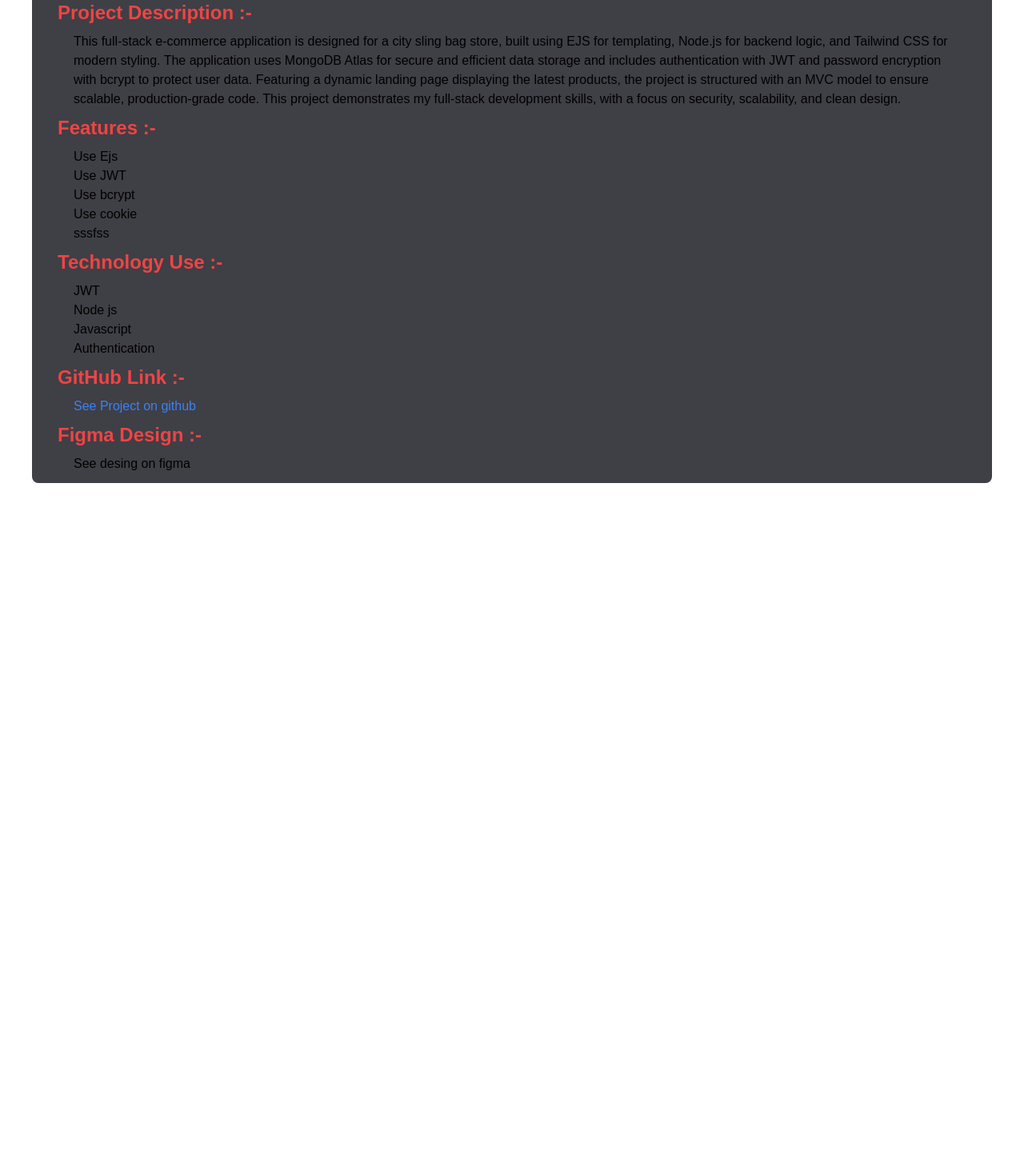
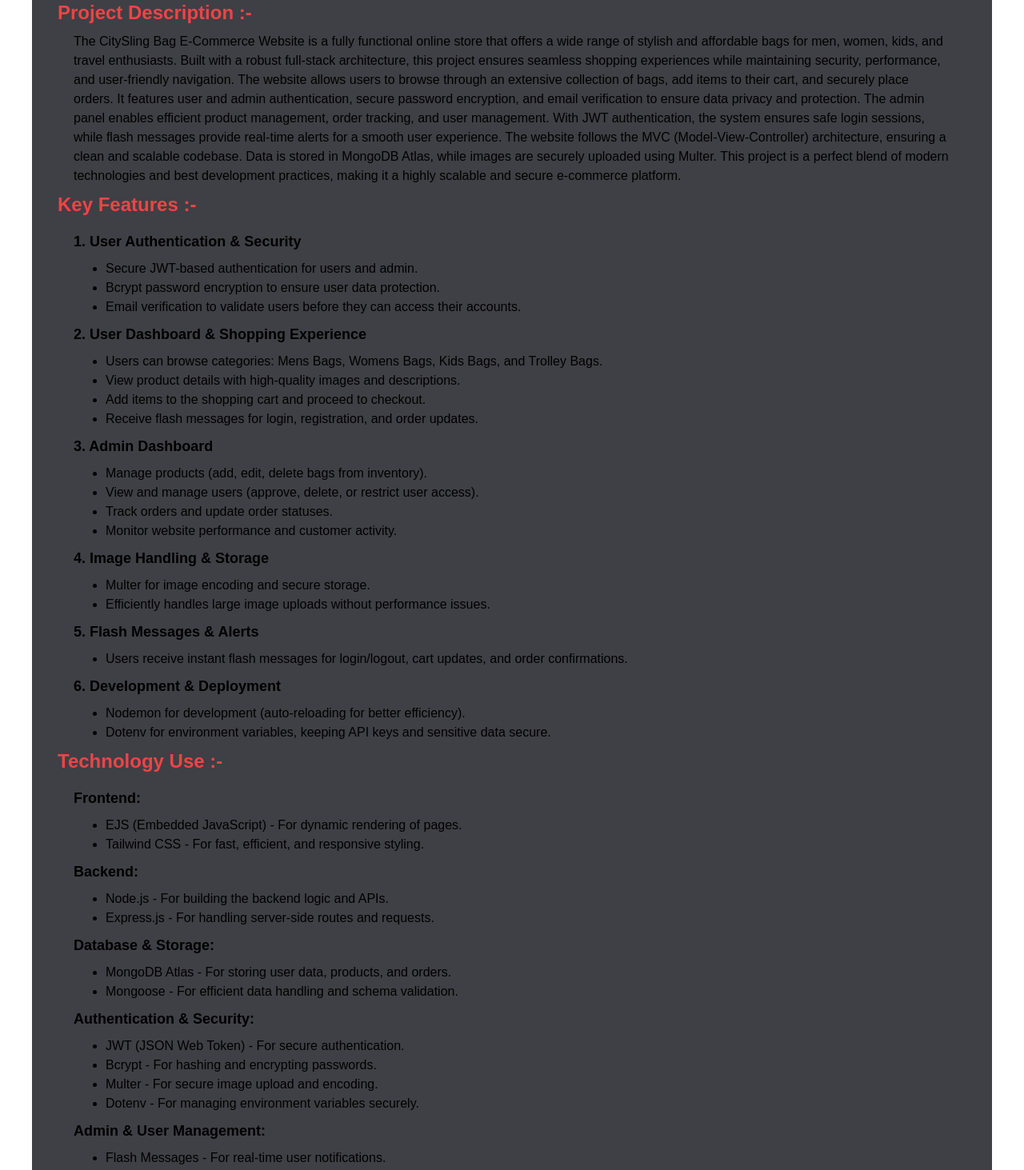
Before and after one commit to abhijit84842/Abhijit_Portfolio, a Next.js app: page /pages/projectall/overview/cityslingoverview in a window 1280 px wide. Shown: the part 860-2323 px from the top of the page at 80% size. Before the commit the page ends 1504 px from the top, so only its background shows below. Built offline with nearby package versions, Linux system fonts and the light colour scheme.

Commit message:
add project all details in ui

```diff
--- a/app/components/ProjectsOverview/CitySling.js
+++ b/app/components/ProjectsOverview/CitySling.js
@@ -320,55 +320,197 @@ const CitySling = () => {
           </h2>
           <div className="description px-10">
             <p>
-              This full-stack e-commerce application is designed for a city
-              sling bag store, built using EJS for templating, Node.js for
-              backend logic, and Tailwind CSS for modern styling. The
-              application uses MongoDB Atlas for secure and efficient data
-              storage and includes authentication with JWT and password
-              encryption with bcrypt to protect user data. Featuring a dynamic
-              landing page displaying the latest products, the project is
-              structured with an MVC model to ensure scalable, production-grade
-              code. This project demonstrates my full-stack development skills,
-              with a focus on security, scalability, and clean design.
+              The CitySling Bag E-Commerce Website is a fully functional online
+              store that offers a wide range of stylish and affordable bags for
+              men, women, kids, and travel enthusiasts. Built with a robust
+              full-stack architecture, this project ensures seamless shopping
+              experiences while maintaining security, performance, and
+              user-friendly navigation. The website allows users to browse
+              through an extensive collection of bags, add items to their cart,
+              and securely place orders. It features user and admin
+              authentication, secure password encryption, and email verification
+              to ensure data privacy and protection. The admin panel enables
+              efficient product management, order tracking, and user management.
+              With JWT authentication, the system ensures safe login sessions,
+              while flash messages provide real-time alerts for a smooth user
+              experience. The website follows the MVC (Model-View-Controller)
+              architecture, ensuring a clean and scalable codebase. Data is
+              stored in MongoDB Atlas, while images are securely uploaded using
+              Multer. This project is a perfect blend of modern technologies and
+              best development practices, making it a highly scalable and secure
+              e-commerce platform.
             </p>
           </div>
         </div>
         <div className="project-features">
           <h2 className="text-2xl font-semibold text-red-500 py-2 pl-5">
-            Features :-
+            Key Features :-
           </h2>
-          <ul className="ml-10">
-            <li>Use Ejs</li>
-            <li>Use JWT </li>
-            <li>Use bcrypt</li>
-            <li>Use cookie</li>
-            <li>sssfss</li>
+          <ul className="ml-10 list-disc mt-2">
+            <h3 className="text-lg font-semibold mb-2">
+              1. User Authentication & Security
+            </h3>
+            <li className="ml-10">
+              Secure JWT-based authentication for users and admin.
+            </li>
+            <li className="ml-10">
+              Bcrypt password encryption to ensure user data protection.
+            </li>
+            <li className="ml-10">
+              Email verification to validate users before they can access their
+              accounts.
+            </li>
+          </ul>
+          <ul className="ml-10 list-disc mt-2">
+            <h3 className="text-lg font-semibold mb-2">
+              2. User Dashboard & Shopping Experience
+            </h3>
+            <li className="ml-10">
+              Users can browse categories: Mens Bags, Womens Bags, Kids Bags,
+              and Trolley Bags.
+            </li>
+            <li className="ml-10">
+              View product details with high-quality images and descriptions.
+            </li>
+            <li className="ml-10">
+              Add items to the shopping cart and proceed to checkout.
+            </li>
+            <li className="ml-10">
+              Receive flash messages for login, registration, and order updates.
+            </li>
+          </ul>
+          <ul className="ml-10 list-disc mt-2">
+            <h3 className="text-lg font-semibold mb-2">3. Admin Dashboard</h3>
+            <li className="ml-10">
+              Manage products (add, edit, delete bags from inventory).
+            </li>
+            <li className="ml-10">
+              View and manage users (approve, delete, or restrict user access).
+            </li>
+            <li className="ml-10">Track orders and update order statuses.</li>
+            <li className="ml-10">
+              Monitor website performance and customer activity.
+            </li>
+          </ul>
+          <ul className="ml-10 list-disc mt-2">
+            <h3 className="text-lg font-semibold mb-2">
+              4. Image Handling & Storage
+            </h3>
+            <li className="ml-10">
+              Multer for image encoding and secure storage.
+            </li>
+            <li className="ml-10">
+              Efficiently handles large image uploads without performance
+              issues.
+            </li>
+          </ul>
+          <ul className="ml-10 list-disc mt-2">
+            <h3 className="text-lg font-semibold mb-2">
+              5. Flash Messages & Alerts
+            </h3>
+            <li className="ml-10">
+              Users receive instant flash messages for login/logout, cart
+              updates, and order confirmations.
+            </li>
+          </ul>
+          <ul className="ml-10 list-disc mt-2">
+            <h3 className="text-lg font-semibold mb-2">
+              6. Development & Deployment
+            </h3>
+            <li className="ml-10">
+              Nodemon for development (auto-reloading for better efficiency).
+            </li>
+            <li className="ml-10">
+              Dotenv for environment variables, keeping API keys and sensitive
+              data secure.
+            </li>
           </ul>
         </div>
         <div className="technology">
           <h2 className="text-2xl font-semibold text-red-500 py-2 pl-5">
             Technology Use :-
           </h2>
-          <ul className="ml-10">
-            <li>JWT</li>
-            <li>Node js</li>
-            <li>Javascript</li>
-            <li>Authentication</li>
+          <ul className="ml-10 list-disc mt-2">
+            <h3 className="text-lg font-semibold mb-2">Frontend:</h3>
+            <li className="ml-10">
+              EJS (Embedded JavaScript) - For dynamic rendering of pages.
+            </li>
+            <li className="ml-10">
+              Tailwind CSS - For fast, efficient, and responsive styling.
+            </li>
+          </ul>
+          <ul className="ml-10 list-disc mt-2">
+            <h3 className="text-lg font-semibold mb-2">Backend:</h3>
+            <li className="ml-10">
+              Node.js - For building the backend logic and APIs.
+            </li>
+            <li className="ml-10">
+              Express.js - For handling server-side routes and requests.
+            </li>
+          </ul>
+          <ul className="ml-10 list-disc mt-2">
+            <h3 className="text-lg font-semibold mb-2">Database & Storage:</h3>
+            <li className="ml-10">
+              MongoDB Atlas - For storing user data, products, and orders.
+            </li>
+            <li className="ml-10">
+              Mongoose - For efficient data handling and schema validation.
+            </li>
+          </ul>
+          <ul className="ml-10 list-disc mt-2">
+            <h3 className="text-lg font-semibold mb-2">
+              Authentication & Security:
+            </h3>
+            <li className="ml-10">
+              JWT (JSON Web Token) - For secure authentication.
+            </li>
+            <li className="ml-10">
+              Bcrypt - For hashing and encrypting passwords.
+            </li>
+            <li className="ml-10">
+              Multer - For secure image upload and encoding.
+            </li>
+            <li className="ml-10">
+              Dotenv - For managing environment variables securely.
+            </li>
+          </ul>
+          <ul className="ml-10 list-disc mt-2">
+            <h3 className="text-lg font-semibold mb-2">
+              Admin & User Management:
+            </h3>
+            <li className="ml-10">
+              Flash Messages - For real-time user notifications.
+            </li>
+            <li className="ml-10">
+              Config Package - For easy management of configurations.
+            </li>
+          </ul>
+          <ul className="ml-10 list-disc mt-2">
+            <h3 className="text-lg font-semibold mb-2">
+              Development & Monitoring:
+            </h3>
+            <li className="ml-10">
+              Nodemon - For auto-reloading during development.
+            </li>
+            <li className="ml-10">
+              MVC Architecture - Ensuring a structured, maintainable, and
+              scalable codebase.
+            </li>
           </ul>
         </div>
         <div className="github-link">
           <h2 className="text-2xl font-semibold text-red-500 py-2 pl-5">
             GitHub Link :-
           </h2>
-          <Link className="ml-10 text-blue-500" href={"#"}>
-            See Project on github
+          <Link className="ml-10 text-blue-500" href="https://github.com/abhijit84842/Web_Development_Projects_2024/tree/master/MERN%20Stack%20Project/CitySling_E-com_in_NodeJs">
+            See Project on gitHub
           </Link>
         </div>
         <div className="figma-design">
           <h2 className="text-2xl font-semibold text-red-500 py-2 pl-5">
             Figma Design :-
           </h2>
-          <Link className="ml-10" href={"#"}>
+          <Link className="ml-10 text-lime-400" href="https://www.figma.com/design/3FH9gGvqy3SRoLwzIbTwlY/CitySling-Banner?node-id=0-1&p=f&t=p9LdIBIXC5G1Y6du-0">
             See desing on figma
           </Link>
         </div>
--- a/tailwind.config.js
+++ b/tailwind.config.js
@@ -13,5 +13,10 @@ module.exports = {
       },
     },
   },
+  variants: {
+    extend: {
+      textColor: ['visited'], // Enables 'visited' for text color
+    },
+  },
   plugins: [],
 };
```
